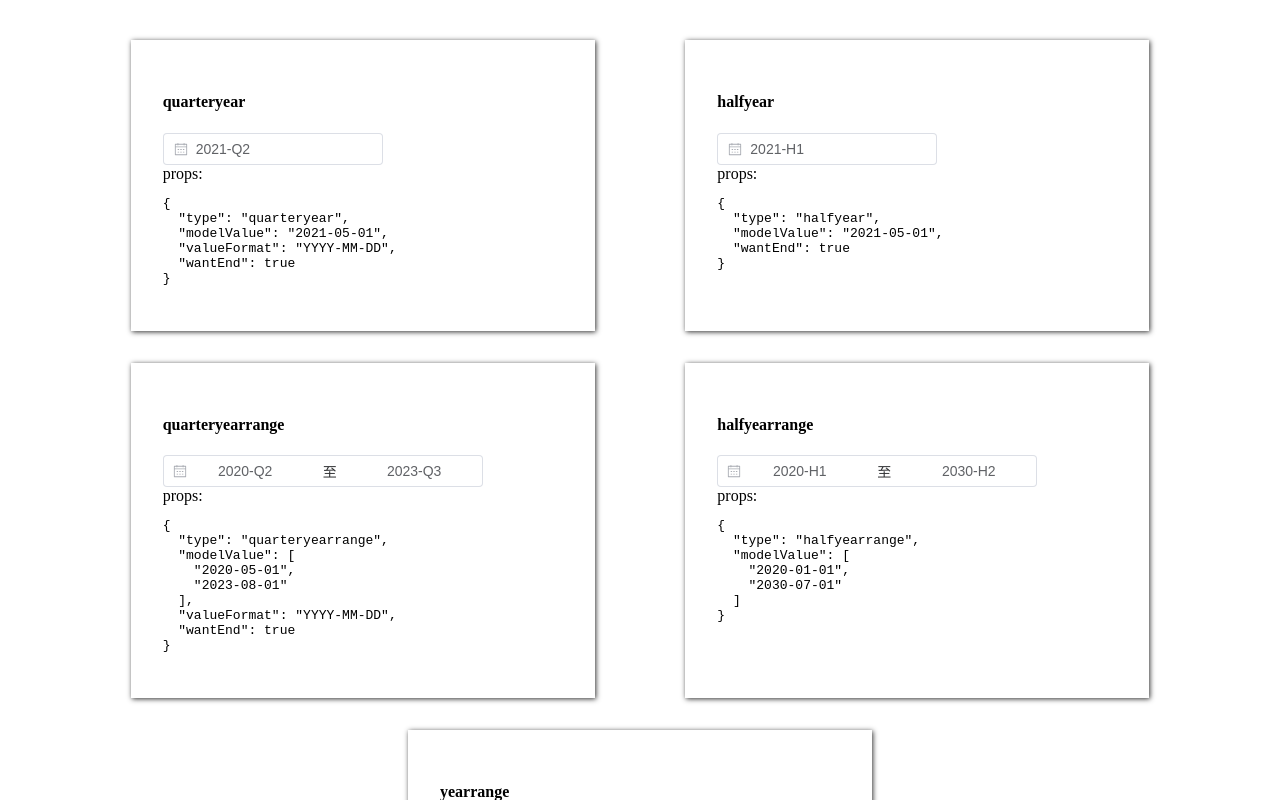
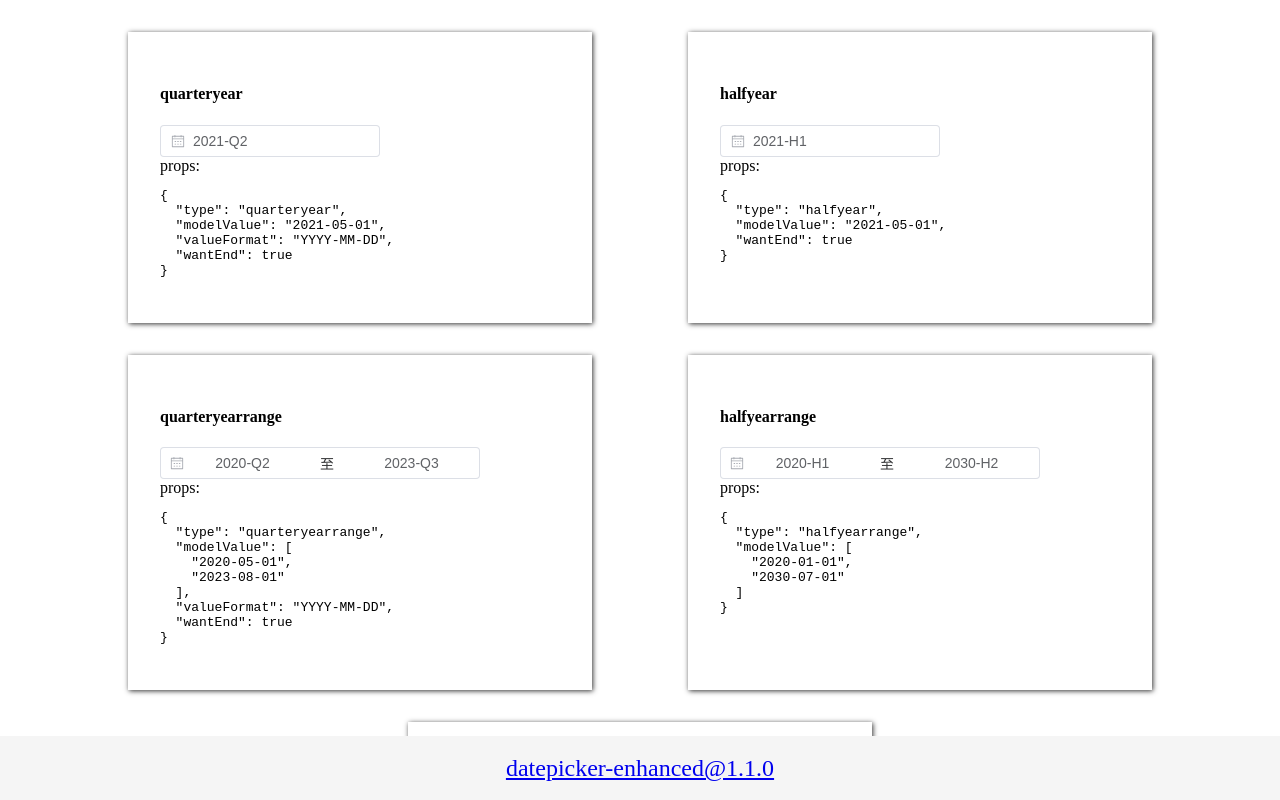
Before and after one commit to byronogis/datepicker-enhanced, a Vue app: page / in a window 1280 px wide. Shown: the top 800 px of the page. Built offline with nearby package versions, Linux system fonts and the light colour scheme.

Commit message:
chore: update demo

```diff
--- a/demo/App.vue
+++ b/demo/App.vue
@@ -1,6 +1,7 @@
 <script setup lang="ts">
 import { reactive } from 'vue'
 import dayjs from 'dayjs'
+import { name, version } from '../package.json'
 
 const disabledDateList = ['2020-01-01', '2020-04-01', '2021-10-01']
 const disableDateListButEnd = ['2020-03-31', '2020-06-30', '2021-12-31']
@@ -75,6 +76,10 @@ const extraTypes = {
       </li>
     </template>
   </ul>
+
+  <footer class="footer">
+    <a :href="`https://www.npmjs.com/package/${name}`" target="_blank">{{ name }}@{{ version }}</a>
+  </footer>
 </template>
 
 <style scoped>
@@ -96,4 +101,17 @@ const extraTypes = {
   min-height: 100px;
   box-shadow: 1px 1px 5px #333;
 }
+
+.footer {
+  position: fixed;
+  bottom: 0;
+  left: 0;
+  right: 0;
+  margin: auto;
+  height: 4rem;
+  line-height: 4rem;
+  font-size: 1.5rem;
+  text-align: center;
+  background-color: #f5f5f5;
+}
 </style>
--- a/index.html
+++ b/index.html
@@ -7,7 +7,7 @@
     <title>datepicker-enhanced</title>
   </head>
 
-  <body>
+  <body style="margin: 0; padding: 0; padding-bottom: 4rem;">
     <div id="app"></div>
     <script type="module" src="./demo/main.ts"></script>
   </body>
```
